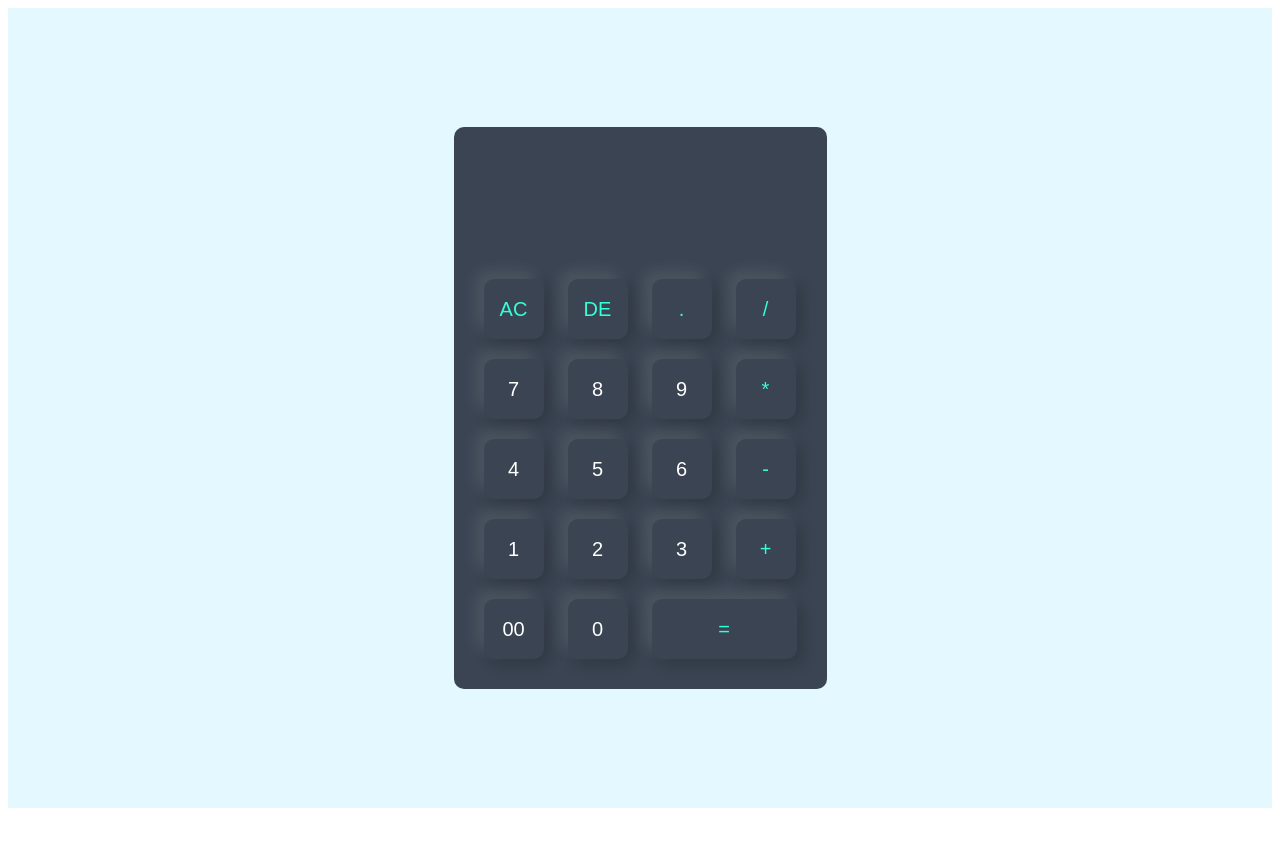
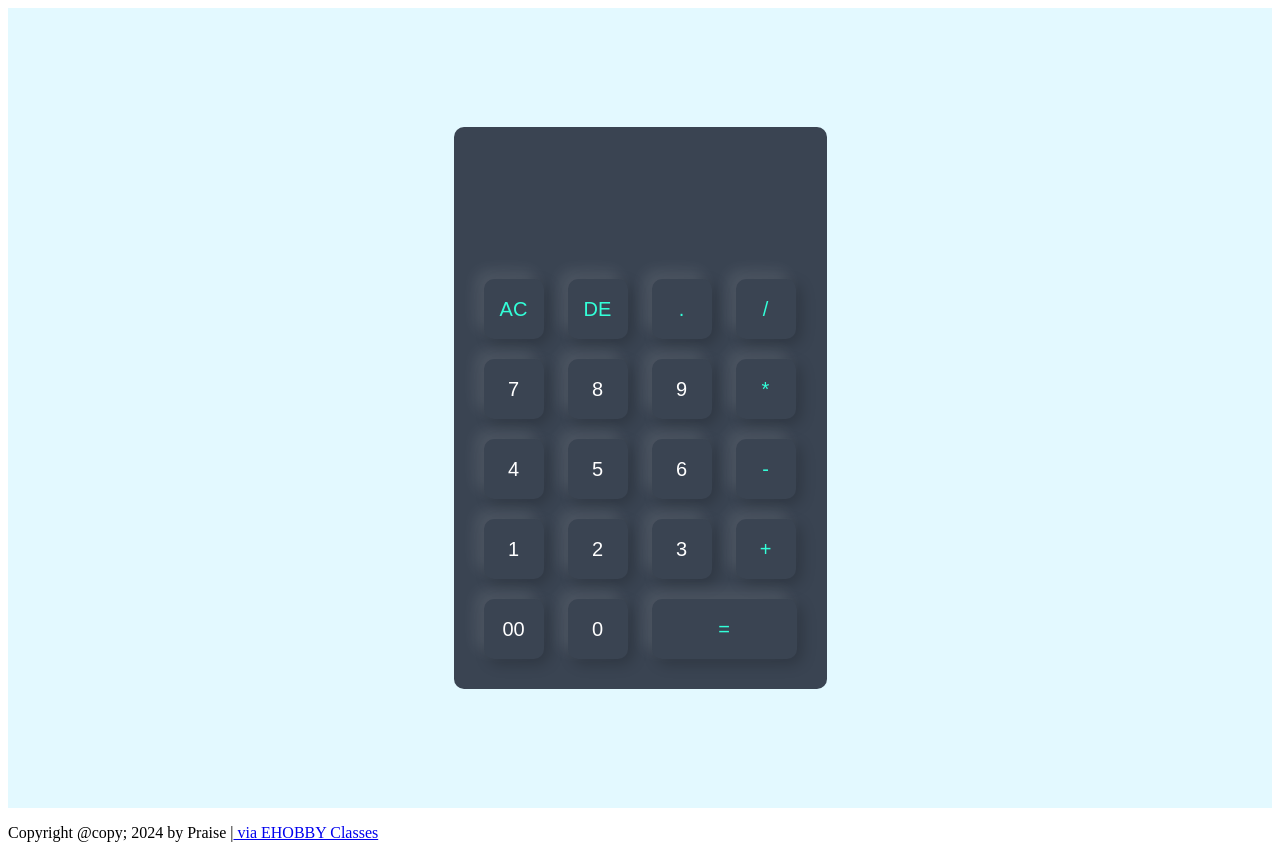
Before and after one commit to praise2010/Calculator, a plain HTML site: page index.html in a window 1280 px wide. Before the commit the page ends 816 px from the top, so only its background shows below. Drawn offline with Linux system fonts and the light colour scheme.

Commit message:
Update index.html

```diff
--- a/index.html
+++ b/index.html
@@ -7,7 +7,9 @@
     <link rel="stylesheet" href="cal.css">
 </head>
 <body>
+
     <div class="container">
+
         <div class="calculator">
             <form>
                 <div class="display">
@@ -55,7 +57,24 @@
 
         </div>
 
+
     </div>
+    <!-- we are going to create the footer section using the footer tag -->
+    <footer class="footer">
+        <div class="footer-text">
+            <!-- copyright @copy copyright it is a property of mine that protects the original work of mine and no one can snatch my work without my consent-->
+            <p>Copyright @copy; 2024 by Praise |<a href="https://ehobby.in/" class="ehobby"> via EHOBBY Classes</a> </p>
+
+        </div>
+        <!-- we are providing an icon on the end of the website so that when a user clicks on that icon it will take the useron the top of the screen -->
+        <!-- <div class="footer-iconTop">
+            <a href="#home"><i class='bx bx-up-arrow-alt'></i></a>
+
+
+        </div> -->
+
+    </footer>
+
 
 </body>
 </html>
```
